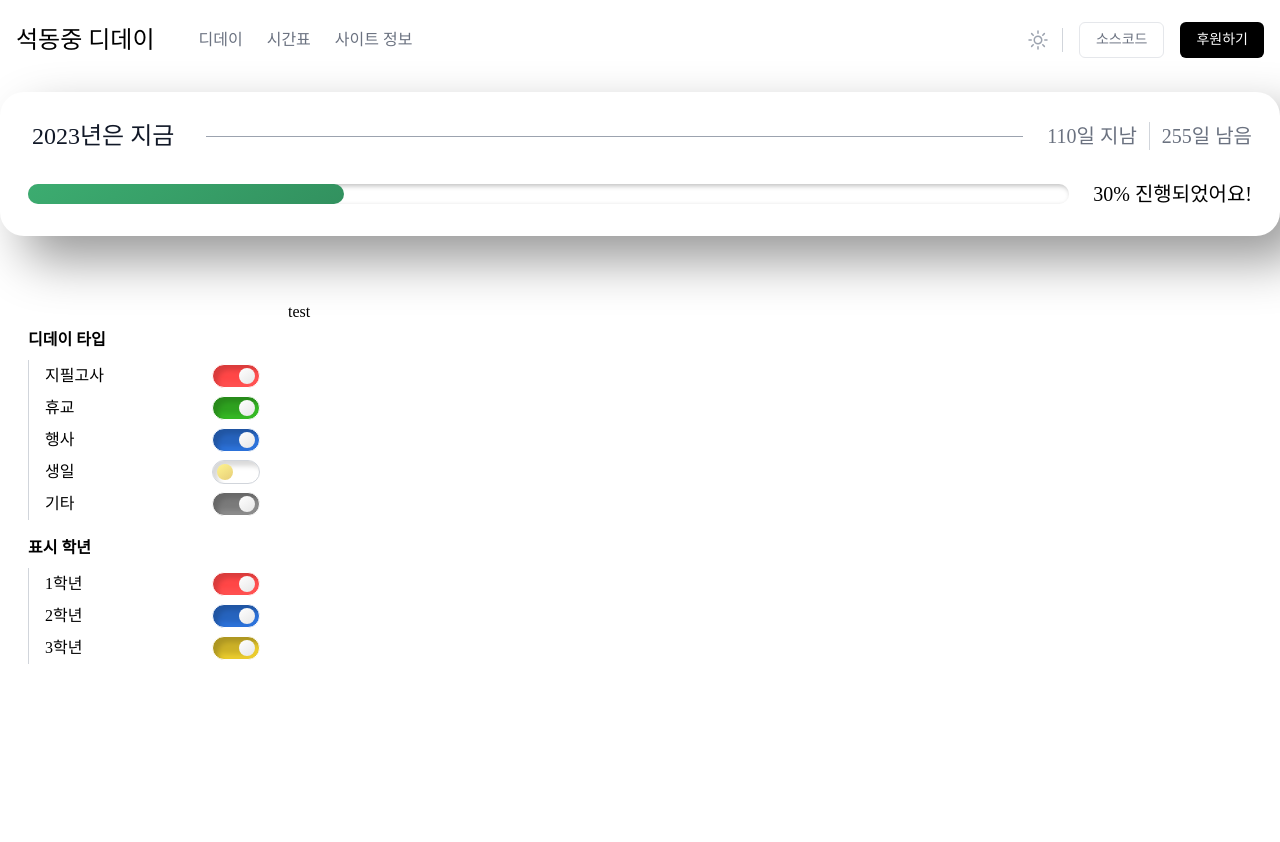
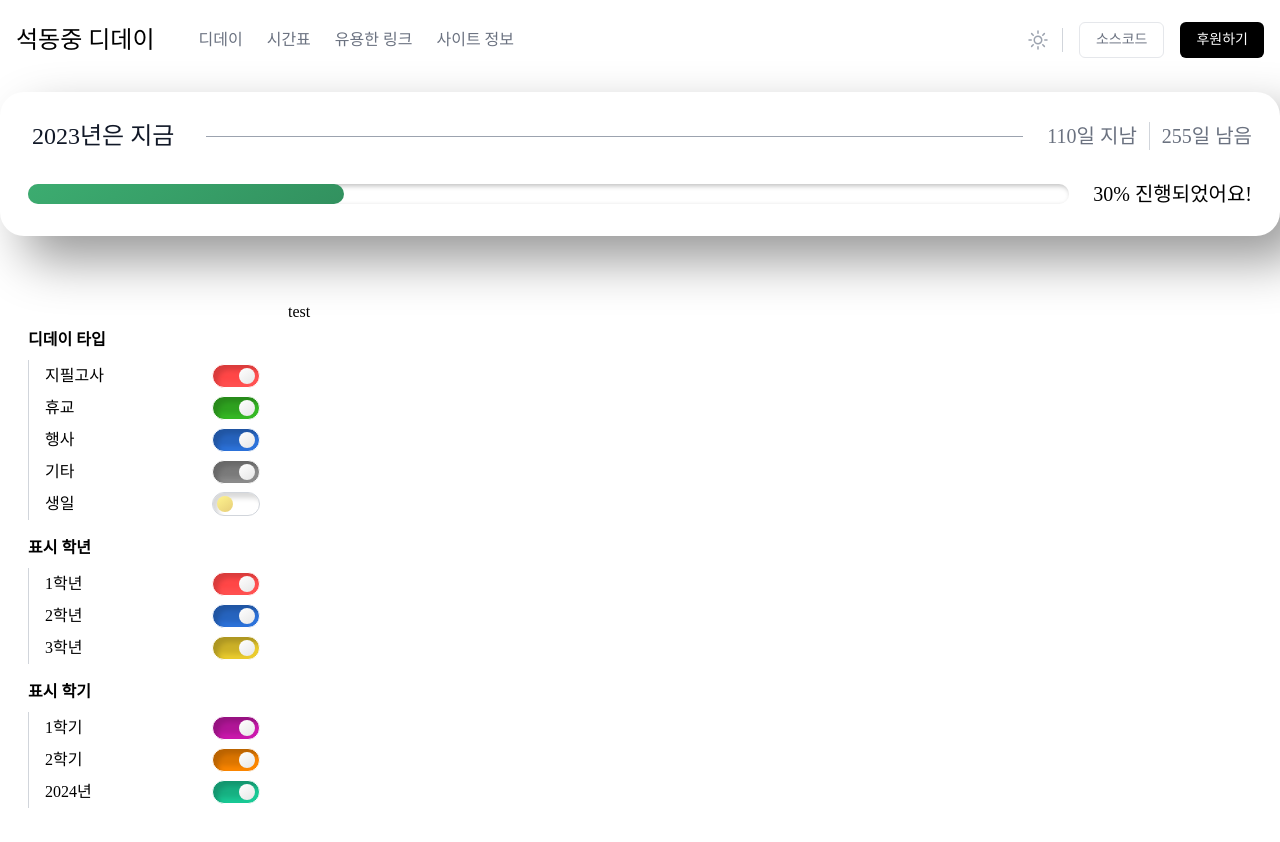
Before and after one commit to AlphaKR93-Archives/SchoolDday, a Next.js app: page / in a window 1280 px wide. Shown: the top 842 px of the page. Built offline with nearby package versions, Linux system fonts and the light colour scheme; a web font is replaced by a local one.

Commit message:
Complete sidebar

```diff
--- a/package.json
+++ b/package.json
@@ -3,8 +3,9 @@
     "version": "0.1.0",
     "private": true,
     "scripts": {
-        "dev": "next dev --turbo",
-        "build": "next build --turbo",
+        "dev": "next dev",
+        "turbo": "next dev --turbo",
+        "build": "next build",
         "start": "next start",
         "lint": "next lint",
         "prepare": "husky install",
--- a/src/components/assets/sidebar/grade_section/grade_section.tsx
+++ b/src/components/assets/sidebar/grade_section.tsx
@@ -5,28 +5,28 @@ import { useAppSelector } from "@/components/store/store";
 import { toggleDdayGrade } from "@/components/store/reducer/dday/enabled_grades.slice";
 
 export default function GradeSection() {
-    const enabledTypes = useAppSelector(state => state.enabledDdayGrades.enabled);
+    const enabledGrades = useAppSelector(state => state.enabledDdayGrades.enabled);
 
     return (
         <li>
             <h1>표시 학년</h1>
             <Slider
                 name="1학년"
-                enabled={enabledTypes.includes(1)}
+                enabled={enabledGrades.includes(1)}
                 onValue={{ background: "ff4747", shadowPrimary: "d93c3c", shadowSecondary: "ff5252" }}
                 offValue={{ bgPrimary: "ff9e9e", bgSecondary: "e68585" }}
                 dispatcher={toggleDdayGrade(1)}
             />
             <Slider
                 name="2학년"
-                enabled={enabledTypes.includes(2)}
+                enabled={enabledGrades.includes(2)}
                 onValue={{ background: "2764be", shadowPrimary: "2155a2", shadowSecondary: "2d73db" }}
                 offValue={{ bgPrimary: "6db4ff", bgSecondary: "5c97e6" }}
                 dispatcher={toggleDdayGrade(2)}
             />
             <Slider
                 name="3학년"
-                enabled={enabledTypes.includes(3)}
+                enabled={enabledGrades.includes(3)}
                 onValue={{ background: "ccb128", shadowPrimary: "ad9622", shadowSecondary: "ebcc2e" }}
                 offValue={{ bgPrimary: "fff48e", bgSecondary: "e6cd78" }}
                 dispatcher={toggleDdayGrade(3)}
--- /dev/null
+++ b/src/components/assets/sidebar/semester_section.tsx
@@ -0,0 +1,36 @@
+"use client";
+
+import Slider from "@/components/assets/sidebar/slider/slider.component";
+import { useAppSelector } from "@/components/store/store";
+import { toggleDdaySemester } from "@/components/store/reducer/dday/enabled_semester.slice";
+
+export default function SemesterSection() {
+    const enabledTypes = useAppSelector(state => state.enabledDdaySemesters.enabled);
+
+    return (
+        <li>
+            <h1>표시 학기</h1>
+            <Slider
+                name="1학기"
+                enabled={enabledTypes.includes("2023-1")}
+                onValue={{ background: "b11697", shadowPrimary: "961380", shadowSecondary: "cc19ae" }}
+                offValue={{ bgPrimary: "ff5df3", bgSecondary: "e64ecc" }}
+                dispatcher={toggleDdaySemester("2023-1")}
+            />
+            <Slider
+                name="2학기"
+                enabled={enabledTypes.includes("2023-2")}
+                onValue={{ background: "db7500", shadowPrimary: "ba6300", shadowSecondary: "fc8700" }}
+                offValue={{ bgPrimary: "ffb54c", bgSecondary: "e69840" }}
+                dispatcher={toggleDdaySemester("2023-2")}
+            />
+            <Slider
+                name="2024년"
+                enabled={enabledTypes.includes("2024")}
+                onValue={{ background: "17b082", shadowPrimary: "14966f", shadowSecondary: "1aca96" }}
+                offValue={{ bgPrimary: "72ffe2", bgSecondary: "60e6be" }}
+                dispatcher={toggleDdaySemester("2024")}
+            />
+        </li>
+    );
+}
--- a/src/components/assets/sidebar/sidebar.tsx
+++ b/src/components/assets/sidebar/sidebar.tsx
@@ -1,5 +1,6 @@
-import TypeSection from "@/components/assets/sidebar/type_section/type_section";
-import GradeSection from "@/components/assets/sidebar/grade_section/grade_section";
+import TypeSection from "@/components/assets/sidebar/type_section";
+import GradeSection from "@/components/assets/sidebar/grade_section";
+import SemesterSection from "@/components/assets/sidebar/semester_section";
 import styles from "./sidebar.module.css";
 
 export default function Sidebar() {
@@ -7,6 +8,7 @@ export default function Sidebar() {
         <ul className={styles.sidebar}>
             <TypeSection />
             <GradeSection />
+            <SemesterSection />
         </ul>
     );
 }
--- a/src/components/assets/sidebar/slider/slider.module.css
+++ b/src/components/assets/sidebar/slider/slider.module.css
@@ -23,56 +23,55 @@
 @layer components {
     .button_main {
         @apply flex h-6 w-12 items-center rounded-full border;
-        transition: all .5s ease-in-out;
+        transition: all 0.5s ease-in-out;
     }
 
     .inner_main {
         @apply h-4 w-4 rounded-full;
-        transition: all .5s ease-in-out;
-        animation-duration: .5s;
+        animation-duration: 0.5s;
     }
 }
 
 @keyframes button_off {
     0% {
-        @apply w-4 ml-auto mr-1;
+        @apply ml-auto mr-1 w-4;
     }
 
     25% {
-        @apply w-4 ml-auto mr-1;
+        @apply ml-auto mr-1 w-[2.4rem];
     }
 
-    45% {
-        @apply ml-auto mr-1;
+    30% {
+        @apply ml-1;
     }
 
     75% {
-        @apply w-10 ml-1;
+        @apply ml-1 w-4;
     }
 
     100% {
-        @apply w-4 ml-1;
+        @apply ml-1 w-4;
     }
 }
 
 @keyframes button_on {
     0% {
-        @apply w-4 ml-1;
+        @apply ml-1 w-4;
     }
 
     25% {
-        @apply w-10 ml-1;
+        @apply ml-1 w-10;
     }
 
-    45% {
+    40% {
         @apply ml-auto mr-1;
     }
 
     75% {
-        @apply w-4 ml-auto mr-1;
+        @apply ml-auto mr-1 w-4;
     }
 
     100% {
-        @apply w-4 ml-auto mr-1;
+        @apply ml-auto mr-1 w-4;
     }
 }
--- a/src/components/assets/sidebar/type_section/type_section.tsx
+++ b/src/components/assets/sidebar/type_section.tsx
@@ -32,19 +32,19 @@ export default function TypeSection() {
                 dispatcher={toggleDdayType("event")}
             />
             <Slider
+                name="기타"
+                enabled={enabledTypes.includes("miscellaneous")}
+                onValue={{ background: "7a7a7a", shadowPrimary: "686868", shadowSecondary: "8c8c8c" }}
+                offValue={{ bgPrimary: "c5c5c5", bgSecondary: "a6a6a6" }}
+                dispatcher={toggleDdayType("miscellaneous")}
+            />
+            <Slider
                 name="생일"
                 enabled={enabledTypes.includes("birthday")}
                 onValue={{ background: "ccb128", shadowPrimary: "ad9622", shadowSecondary: "ebcc2e" }}
                 offValue={{ bgPrimary: "fff48e", bgSecondary: "e6cd78" }}
                 dispatcher={toggleDdayType("birthday")}
             />
-            <Slider
-                name="기타"
-                enabled={enabledTypes.includes("miscellaneous")}
-                onValue={{ background: "7a7a7a", shadowPrimary: "686868", shadowSecondary: "8c8c8c" }}
-                offValue={{ bgPrimary: "c5c5c5", bgSecondary: "a6a6a6" }}
-                dispatcher={toggleDdayType("miscellaneous")}
-            />
         </li>
     );
 }
--- a/src/components/main/header/header.module.css
+++ b/src/components/main/header/header.module.css
@@ -1,21 +1,37 @@
+@tailwind component;
+
+@layer component {
+    .trans {
+        transition: all 0.25s ease-in-out;
+    }
+}
+
 .header {
-    @apply w-full h-20;
+    @apply h-20 w-full;
 }
 
 .header nav {
-    @apply h-full flex items-center w-full max-w-screen-xl px-4 mx-auto;
+    @apply mx-auto flex h-full w-full max-w-screen-xl items-center px-4;
 }
 
 .header .logo {
-    @apply text-2xl min-w-max;
+    @apply min-w-max text-2xl;
 }
 
 .header .quick_move {
-    @apply flex items-center gap-6 ml-11 text-gray-500 min-w-max;
+    @apply ml-11 flex min-w-max items-center gap-6;
+}
+
+.header .quick_move a {
+    @apply trans text-gray-500;
+}
+
+.header .quick_move a:hover {
+    @apply trans text-black;
 }
 
 .header .features {
-    @apply justify-end w-full flex gap-4;
+    @apply flex w-full justify-end gap-4;
 }
 
 .header .features .outside {
@@ -23,17 +39,29 @@
 }
 
 .header .features .outside a {
-    @apply text-sm font-medium px-4 h-9 rounded-md items-center flex;
+    @apply flex h-9 items-center rounded-md px-4 text-sm font-medium;
 }
 
 .header .features .outside .default {
-    @apply border border-gray-200 text-gray-500;
+    @apply trans border border-gray-200 text-gray-500;
+}
+
+.header .features .outside .default:hover {
+    @apply trans border border-black text-black;
 }
 
 .header .features .outside .highlight {
-    @apply bg-black text-white;
+    @apply trans bg-black text-white;
+}
+
+.header .features .outside .highlight:hover {
+    @apply trans bg-blue-600 text-white;
 }
 
 .header .features .feature {
-    @apply flex my-auto h-min pr-3 border-r border-gray-300;
+    @apply my-auto flex h-min border-r border-gray-300 pr-3;
 }
+
+.header .features .feature .icon {
+    @apply h-6 w-6 text-gray-400;
+}
--- a/src/components/main/header/header.tsx
+++ b/src/components/main/header/header.tsx
@@ -12,12 +12,13 @@ export default function Header() {
                 <div className={styles.quick_move}>
                     <Link href="/">디데이</Link>
                     <Link href="/">시간표</Link>
+                    <Link href="/">유용한 링크</Link>
                     <Link href="/about">사이트 정보</Link>
                 </div>
                 <div className={styles.features}>
                     <div className={styles.feature}>
                         <button type="button">
-                            <SunIcon className="h-6 w-6 text-gray-400" />
+                            <SunIcon className={styles.icon} />
                         </button>
                     </div>
                     <ul className={styles.outside}>
--- a/src/components/store/reducer/dday/enabled_semester.slice.ts
+++ b/src/components/store/reducer/dday/enabled_semester.slice.ts
@@ -7,7 +7,7 @@ const slice = createSlice({
     },
     reducers: {
         toggleDdaySemester: (state, action) => {
-            if ([1, 2, 3].includes(action.payload))
+            if (["2023-1", "2023-2", "2024"].includes(action.payload))
                 if (state.enabled.includes(action.payload))
                     state.enabled = state.enabled.filter(type => type !== action.payload);
                 else state.enabled.push(action.payload);
--- a/src/components/store/store.ts
+++ b/src/components/store/store.ts
@@ -2,11 +2,13 @@ import { configureStore } from "@reduxjs/toolkit";
 import { TypedUseSelectorHook, useDispatch, useSelector } from "react-redux";
 import enabledDdayTypesReducer from "./reducer/dday/enabled_types.slice";
 import enabledDdayGradesReducer from "./reducer/dday/enabled_grades.slice";
+import enabledDdaySemestersReducer from "./reducer/dday/enabled_semester.slice";
 
 const store = configureStore({
     reducer: {
         enabledDdayTypes: enabledDdayTypesReducer,
-        enabledDdayGrades: enabledDdayGradesReducer
+        enabledDdayGrades: enabledDdayGradesReducer,
+        enabledDdaySemesters: enabledDdaySemestersReducer
     },
     devTools: process.env.NODE_ENV !== "production"
 });
```
Also changed, not shown: .eslintrc.js.
